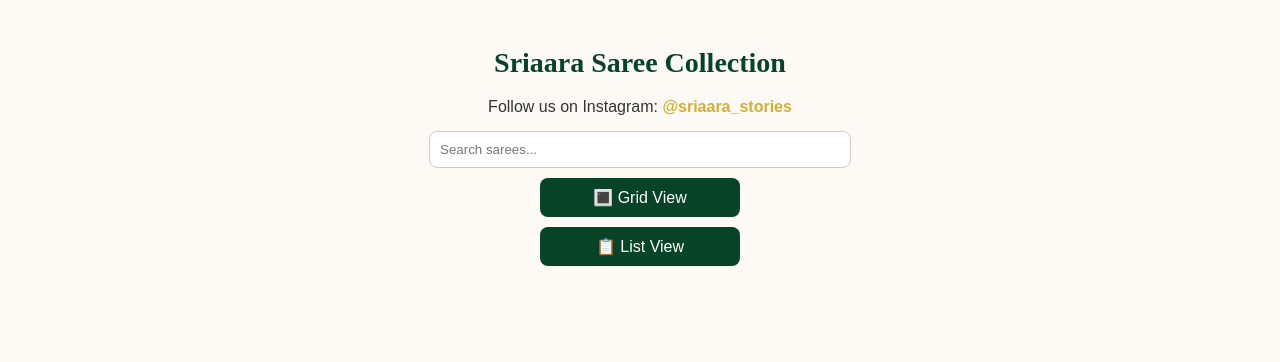
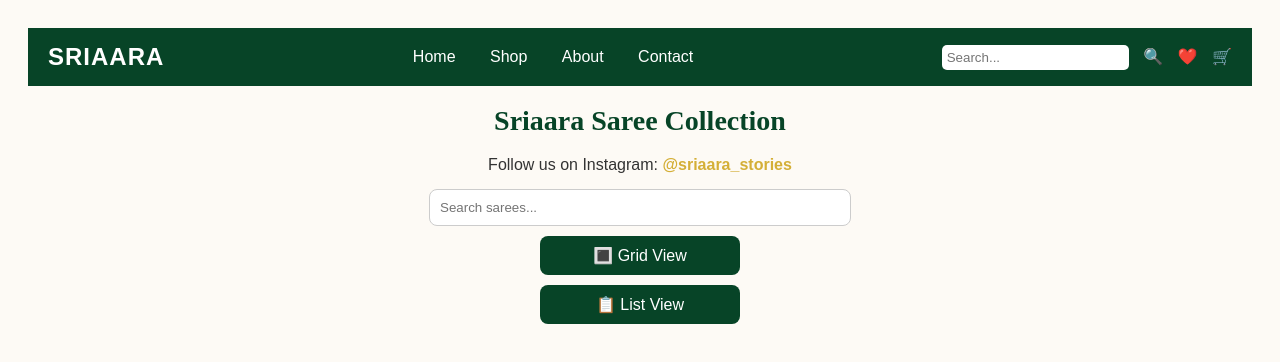
Before and after one commit to vani-develops/sriaara_colllection, a plain HTML site: page index.html in a window 1280 px wide. Drawn offline with Linux system fonts and the light colour scheme; no server answers.

Commit message:
Update index.html

```diff
--- a/index.html
+++ b/index.html
@@ -115,6 +115,23 @@
     </style>
 </head>
 <body>
+        <header style="background-color: #074427; color: white; padding: 15px 20px; display: flex; justify-content: space-between; align-items: center; font-family: Arial, sans-serif;">
+        <div style="font-size: 24px; font-weight: bold; letter-spacing: 1px;">SRIAARA</div>
+
+        <nav>
+            <a href="#" style="color: white; text-decoration: none; margin: 0 15px; font-size: 16px;">Home</a>
+            <a href="#" style="color: white; text-decoration: none; margin: 0 15px; font-size: 16px;">Shop</a>
+            <a href="#" style="color: white; text-decoration: none; margin: 0 15px; font-size: 16px;">About</a>
+            <a href="#" style="color: white; text-decoration: none; margin: 0 15px; font-size: 16px;">Contact</a>
+        </nav>
+
+        <div>
+            <input type="text" placeholder="Search..." style="padding: 5px; border-radius: 5px; border: none; margin-right: 10px;"/>
+            <span>🔍</span>
+            <span style="margin: 0 10px;">❤️</span>
+            <span>🛒</span>
+        </div>
+    </header>
     <h1>Sriaara Saree Collection</h1>
     <p class="legend">Follow us on Instagram: <a href="https://www.instagram.com/sriaara_stories" target="_blank">@sriaara_stories</a></p>
 
```
